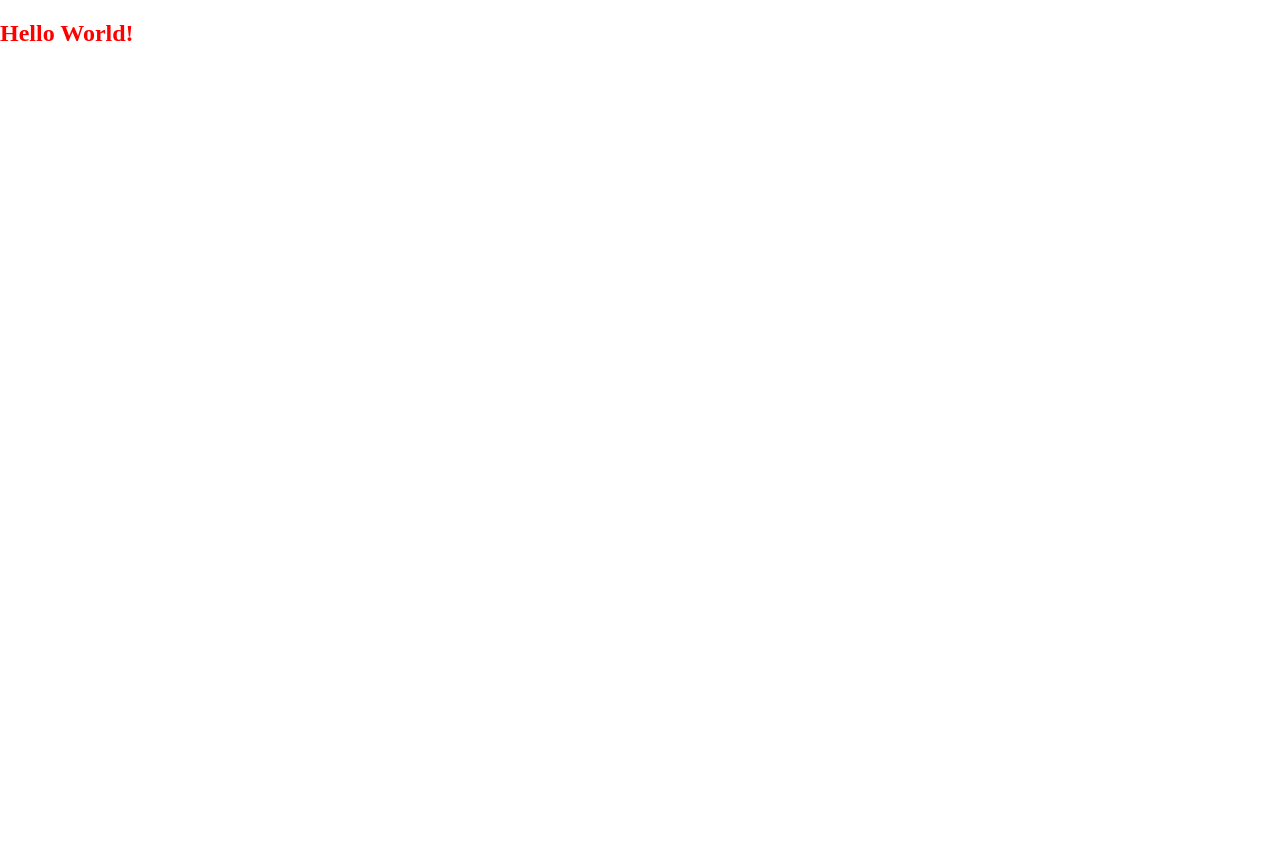
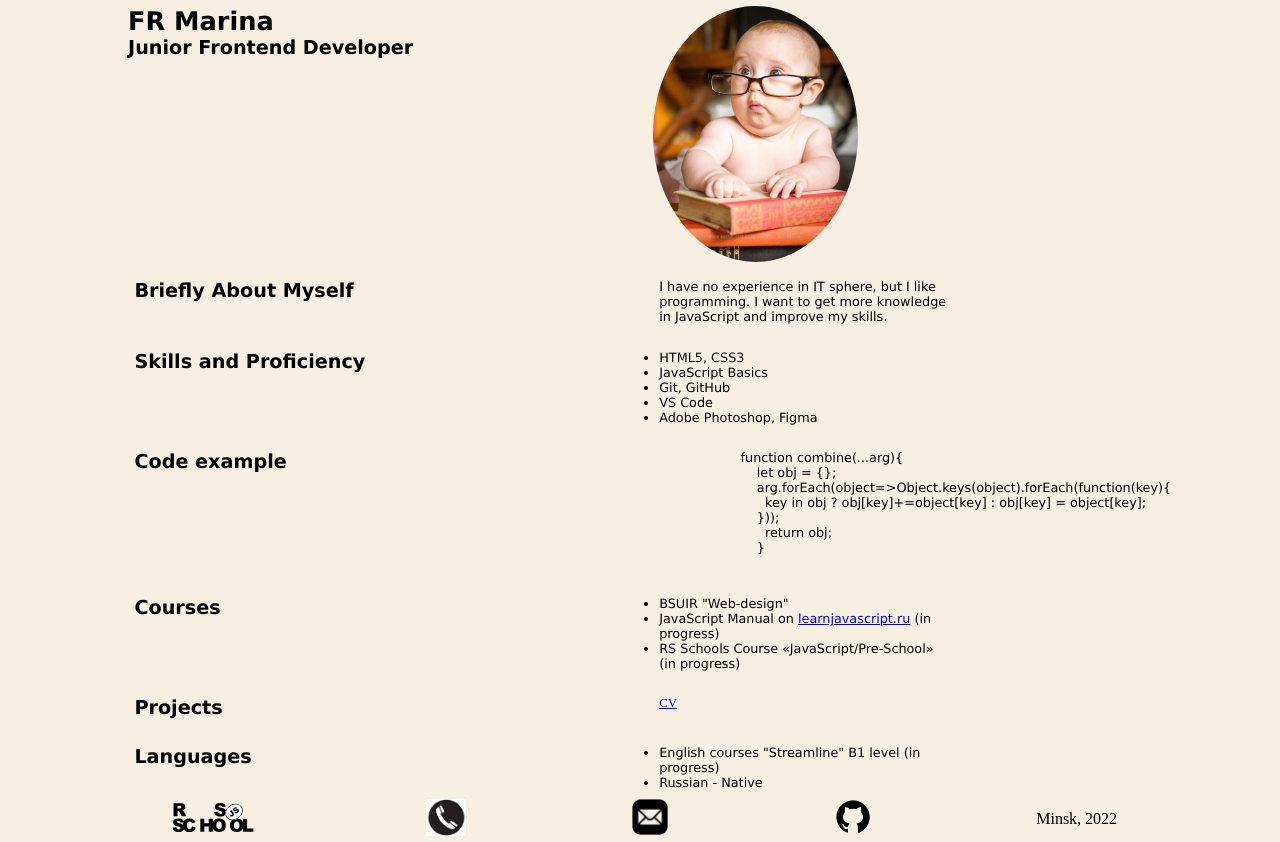
Before and after one commit to FRMarina/rsschool-cv, a plain HTML site: page index.html in a window 1280 px wide. Before the commit the page ends 800 px from the top, so only its background shows below. Drawn offline with Linux system fonts and the light colour scheme.

Commit message:
feat: add a decorated cv

```diff
--- a/index.html
+++ b/index.html
@@ -8,8 +8,66 @@
     <title>CV</title>
 </head>
 <body>
-    <section>
-       <h1>Hello World!</h1>
-    </section>
+    <header>
+        <div class="articls">
+             <h1>FR Marina</h1>
+             <h2>Junior Frontend Developer</h2>
+        </div>
+        <div class="img">
+            <img src="./img/avatar_smart.jpg" alt="avatar">
+        </div>
+        </header>
+        <main>
+            <div><h2>Briefly About Myself</h2></div>
+            <div><p>I have no experience in IT sphere, but I like programming. I want to get more knowledge in JavaScript and improve my skills.</p></div>
+            <div><h2>Skills and Proficiency</h2></div>
+            <div>
+                <ul>
+                <li>HTML5, CSS3</li>
+                <li>JavaScript Basics</li>
+                <li>Git, GitHub</li>
+                <li>VS Code</li>
+                <li>Adobe Photoshop, Figma</li>
+            </ul>
+        </div>
+            <div><h2>Code example</h2></div>
+            <div>
+                <code>
+                    <pre>
+                    function combine(...arg){
+                        let obj = {};
+                        arg.forEach(object=>Object.keys(object).forEach(function(key){
+                          key in obj ? obj[key]+=object[key] : obj[key] = object[key];
+                        }));
+                          return obj;
+                        }
+                        </pre>
+                </code>
+            </div>
+            <div><h2>Courses</h2></div>
+            <div>
+                <ul>
+                    <li>BSUIR "Web-design"</li>
+                    <li>JavaScript Manual on <a href="learnjavascript.ru">learnjavascript.ru</a> (in progress)</li>
+                    <li>RS Schools Course «JavaScript/Pre-School» (in progress)</li>
+                </ul>
+            </div>
+            <div><h2>Projects</h2></div>
+            <div><a href="https://FRMarina.github.io/rsschool-cv/">CV</a></div>
+            <div><h2>Languages</h2></div>
+            <div>
+                <ul>
+                    <li>English courses "Streamline" B1 level (in progress)</li>
+                    <li>Russian - Native</li>
+                </ul>
+            </div>
+        </main>
+    <footer>
+        <div><a href="https://rs.school/js/"><img src="./img/rs_school_js.svg" alt="" width="100" height="30"></a></div>
+        <div><a href="tel:+375256397601"><img src="./img/tel.png" alt="telephone" width="40"></a></div>
+        <div><a href="mailto:marfed05@mail.ru"><img src="./img/apple-mail.png" alt="email" width="42"></a></div>
+        <div><a href="https://github.com/FRMarina"><img src="./img/github.png" alt="github" width="40"></a></div>
+        <div>Minsk, 2022</div>
+    </footer>
 </body>
 </html>
--- a/style.css
+++ b/style.css
@@ -1,8 +1,41 @@
-html,
-body {
+* {
   margin: 0;
   padding: 0;
 }
-h1 {
-  color: red;
+
+body{
+  display: flex;
+  flex-direction: column;
+  justify-content: center;
+  align-items: center;
+  background-color: rgb(248, 239, 227);
 }
+header, main {
+  width: 80%;
+  display: grid;
+  grid-template-columns: 50% 30%;
+  grid-gap: 1vw;
+}
+header, main > div {
+  font-size: 1vw;
+  padding: 0.5em;
+}
+.img>img{
+  width: 204.75px;
+  height: 256px;
+  border-radius: 50%;
+}
+.articls, h2, p, pre, li {
+  font-family: Verdana, Geneva, Tahoma, sans-serif;
+  text-align: left;
+}
+.articls>h1 {
+  font-size: 2em;
+}
+
+footer{
+  width: 100%;
+  display: flex;
+  justify-content: space-evenly;
+  align-items: center;
+}
```
Also changed, not shown: img/apple-mail.png (added), img/avatar_smart.jpg (added), img/github.png (added), img/rs_school_js.svg (added), img/tel.png (added).
